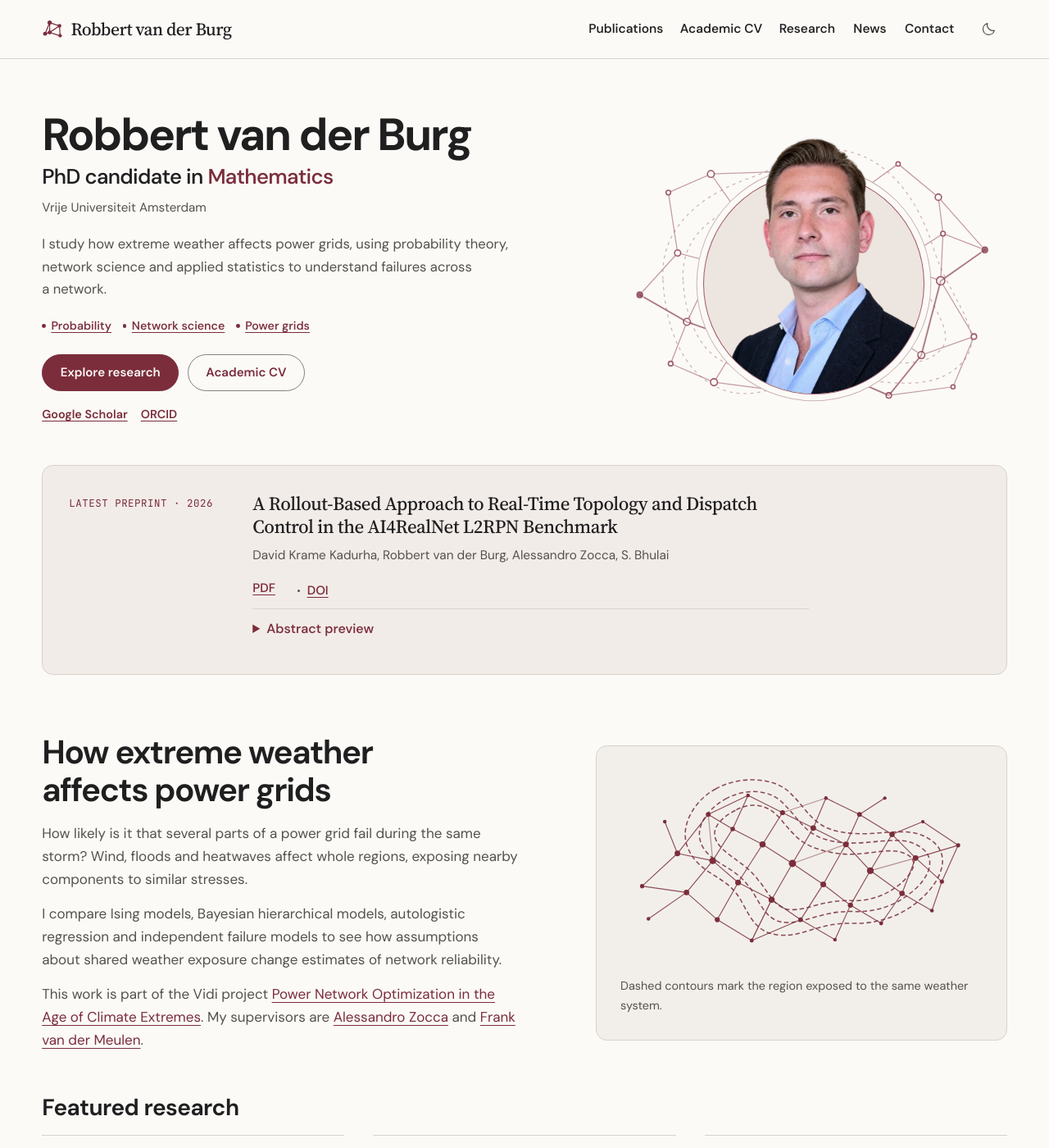
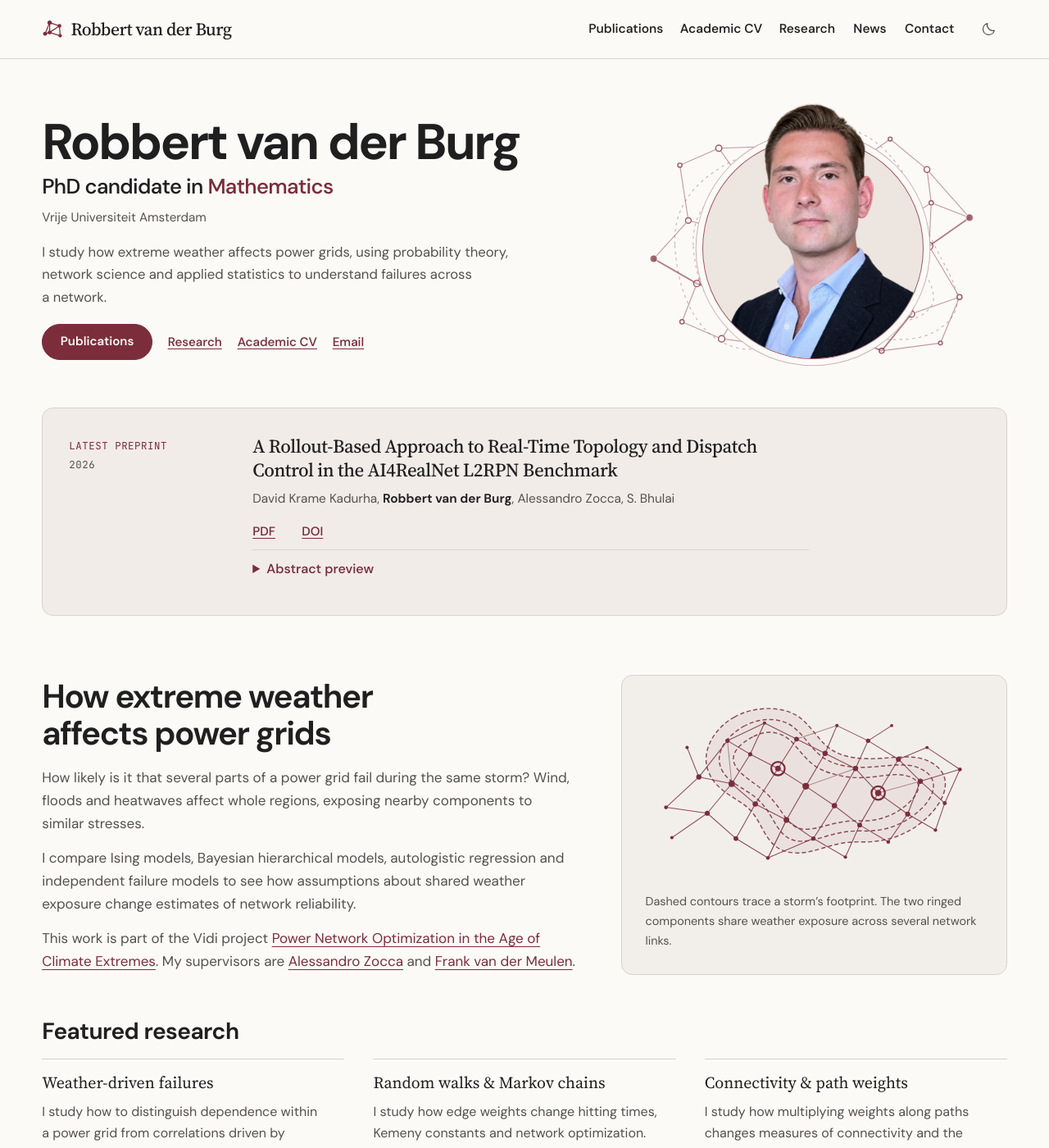
Before and after one commit to robbertvanderburg/robbertvanderburg.github.io, a Jekyll site: the page built from index.html, in a window 1280 px wide and 1400 px high. Shown: the whole window at 82% size. Built offline with Jekyll 4.4.1, drawn with Linux system fonts in a browser that asks for light colours; some of the changed text lies outside the part shown.

Commit message:
Refine the responsive academic profile, research figure and footer

```diff
--- a/_includes/footer.html
+++ b/_includes/footer.html
@@ -1,13 +1,22 @@
 <footer class="footer">
-<div class="wrap">
-  <div class="footer-top">
-  <div><a class="wordmark" href="{{ '/' | relative_url }}">{{ site.author.name }}</a>
-  <p>{{ site.author.department }}, {{ site.author.affiliation }}</p>
+  <div class="wrap">
+    <div class="footer-top">
+      <div class="footer-identity">
+        <a class="wordmark" href="{{ '/' | relative_url }}">{{ site.author.name }}</a>
+        <p>{{ site.author.department }}<br>{{ site.author.affiliation }}</p>
+        <a class="footer-email" href="mailto:{{ site.author.email }}">{{ site.author.email }}</a>
+      </div>
+      <nav aria-label="Footer navigation">
+        <div role="group" aria-labelledby="footer-work">
+          <p class="footer-heading" id="footer-work">Academic work</p>
+          {% include nav-links.html paths='/#research,/publications/,/cv/' labels='Research,Publications,Academic CV' %}
+        </div>
+        <div role="group" aria-labelledby="footer-profile">
+          <p class="footer-heading" id="footer-profile">Profile</p>
+          {% include nav-links.html paths='/,/news/,/#contact' labels='Home,News &amp; talks,Contact' %}
+        </div>
+      </nav>
+    </div>
+    <p class="fineprint">© {{ 'now' | date: '%Y' }} {{ site.author.name }}</p>
   </div>
-  <nav aria-label="Footer navigation">{% include nav-links.html %}<a href="{{ '/#contact' | relative_url }}">Contact</a>
-  </nav>
-  </div>
-  <div class="fineprint"><span>© {{ 'now' | date: '%Y' }} {{ site.author.name }}</span><a href="mailto:{{ site.author.email }}">{{ site.author.email }}</a>
-  </div>
-</div>
 </footer>
--- a/_includes/nav-links.html
+++ b/_includes/nav-links.html
@@ -1,3 +1,3 @@
-{% assign paths = '/,/#research,/publications/,/news/,/cv/' | split: ',' %}
-{% assign labels = 'Home,Research,Publications,News,CV' | split: ',' %}
+{% assign paths = include.paths | split: ',' %}
+{% assign labels = include.labels | split: ',' %}
 {% for path in paths %}<a href="{{ path | relative_url }}"{% if page.url == path %} aria-current="page"{% endif %}>{{ labels[forloop.index0] }}</a>{% endfor %}
--- a/assets/css/style.scss
+++ b/assets/css/style.scss
@@ -75,9 +75,9 @@ button { cursor: pointer; }
   html.sticky-header { --sticky-height: var(--mast-height); }
   .sticky-header .masthead { position: sticky; top: 0; }
 }
-.wordmark, .footer nav { display: flex; align-items: center; }
+.wordmark { display: flex; align-items: center; }
 .wordmark { gap: .65rem; min-height: 2.75rem; font: 650 1.17rem/1.18 var(--body); letter-spacing: -.035em; color: var(--ink); text-decoration: none; }
-.footer nav a { display: inline-flex; align-items: center; justify-content: center; min-width: 2.75rem; min-height: 2.75rem; font-size: .94rem; font-weight: 500; color: var(--muted); text-decoration: none; }
+.footer nav a { display: flex; align-items: center; width: fit-content; min-width: 2.75rem; min-height: 2.75rem; font-size: .94rem; font-weight: 500; color: var(--ink); text-decoration: none; }
 .footer nav a:hover, .footer nav a[aria-current] { color: var(--wine); text-decoration: underline; text-underline-offset: .38em; }
 
 .mast-inner, .nav-more { display: flex; align-items: center; gap: clamp(.75rem, 1.6vw, 1.65rem); }
@@ -113,12 +113,12 @@ button { cursor: pointer; }
     "intro    portrait" auto
     / minmax(0, 1.4fr) minmax(0, 1fr);
   align-content: center;
-  gap: 1.15rem clamp(1.5rem, 3.5vw, 3.25rem);
-  padding-block: clamp(2.5rem, 5vw, 4.75rem) clamp(1.75rem, 3vw, 2.75rem);
+  gap: 1rem clamp(1.5rem, 3.5cqi, 3.25rem);
+  padding-block: clamp(2rem, 4.25cqi, 3.5rem) clamp(1.5rem, 3.25cqi, 2.5rem);
 }
 .profile-identity { grid-area: identity; align-self: end; }
-.profile-intro { grid-area: intro; }
-.profile-identity h1 { font-size: clamp(2.3rem, 4.3vw, 4.35rem); }
+.profile-intro { grid-area: intro; align-self: start; }
+.profile-identity h1 { font-size: clamp(2.3rem, 5.2cqi, 4.1rem); }
 .profile-identity h1 span { display: inline-block; max-width: 100%; }
 .role {
   margin-top: .55rem;
@@ -132,7 +132,7 @@ button { cursor: pointer; }
 .profile-visual { grid-area: portrait; min-width: 0; align-self: center; }
 .profile-art {
   position: relative; isolation: isolate; display: grid; place-items: center;
-  aspect-ratio: 500 / 390;
+  max-width: 27rem; margin-inline: auto; aspect-ratio: 500 / 390;
 }
 .profile-network {
   position: absolute; inset: 0; width: 100%; height: 100%;
@@ -188,22 +188,13 @@ button { cursor: pointer; }
   height: auto;
 }
 .intro-copy { max-width: 53ch; font-size: clamp(1rem, 1.3vw, 1.125rem); color: var(--muted); }
-.research-tags {
-  display: flex; flex-wrap: wrap; gap: 0 .85rem; margin: .55rem 0 0; padding: 0; list-style: none;
+.profile-actions, .action-pair {
+  display: flex; flex-wrap: wrap; align-items: center; gap: 0 clamp(.75rem, 1.6cqi, 1.25rem);
 }
-.research-tags a {
-  display: inline-flex; align-items: center; gap: .4rem; min-height: 44px;
-  color: var(--wine); font: 550 .89rem/1.3 var(--body);
-}
-.research-tags a::before { content: ''; width: .3rem; height: .3rem; border-radius: 50%; background: currentColor; }
-.profile-actions { display: flex; flex-wrap: wrap; gap: .65rem; margin-top: .8rem; }
-.profile-links { display: flex; flex-wrap: wrap; gap: 0 1rem; margin-top: .45rem; }
-.profile-links a {
-  display: inline-flex;
-  align-items: center;
-  min-height: 2.75rem;
-  font-size: .9rem;
-  font-weight: 600;
+.profile-actions { margin-top: 1.15rem; }
+.action-pair a:not(.button) {
+  display: inline-flex; align-items: center; min-width: 2.75rem; min-height: 2.75rem;
+  font-size: .94rem; font-weight: 550;
 }
 .button {
   display: inline-flex; align-items: center; justify-content: center; min-height: 2.8rem;
@@ -218,18 +209,14 @@ button { cursor: pointer; }
   padding: clamp(1.15rem, 3vw, 2rem);
   border: 1px solid var(--line); border-radius: .85rem; background: var(--preprint-paper);
 }
-.note-meta { padding-top: .25rem; }
+.note-meta { display: flex; flex-direction: column; gap: .25rem .8rem; padding-top: .25rem; }
+.note-year { color: var(--muted); }
 .preprint-note h2 {
   max-width: 59ch; font: 500 clamp(1.27rem, 1.8vw, 1.65rem)/1.25 var(--serif);
   letter-spacing: -.02em; text-wrap: pretty;
 }
 .preprint-note h2 a { color: inherit; text-decoration: none; }
 .preprint-note h2 a:hover, .preprint-note h2 a:focus-visible { color: var(--wine); text-decoration: underline; }
-.preprint-note .paper-links { gap: 0 .65rem; }
-.preprint-note .paper-links a + a::before {
-  content: ''; flex: none; width: .2rem; height: .2rem; border-radius: 50%;
-  background: var(--muted); margin-inline-end: .55rem;
-}
 .preprint-preview { max-width: 62ch; border-top: 1px solid var(--line); }
 .preprint-preview summary {
   display: list-item; width: fit-content; padding-block: .65rem;
@@ -251,9 +238,12 @@ button { cursor: pointer; }
 .prose { max-width: 65ch; font-size: 1.065rem; }
 .prose h2 { margin-bottom: 1rem; color: var(--ink); }
 .prose p + p, .cv-section p + p { margin-top: .85rem; }
-.research-intro { grid-template-columns: minmax(0, 1.16fr) minmax(0, 1fr); align-items: center; }
+.research-intro {
+  grid-template-columns: minmax(0, 1.4fr) minmax(0, 1fr);
+  gap: clamp(1.5rem, 4cqi, 3.75rem); align-items: center;
+}
 .research-figure {
-  margin: 0; padding: clamp(1rem, 2.5vw, 1.8rem);
+  width: 100%; max-width: 32rem; margin: 0 auto; padding: clamp(1rem, 2.5vw, 1.8rem);
   border: 1px solid var(--line); border-radius: .85rem;
   background: var(--surface);
 }
@@ -270,7 +260,7 @@ button { cursor: pointer; }
 .directions li { display: flex; flex-direction: column; border-top: 1px solid var(--line); padding-top: 1rem; }
 .directions p { margin: .55rem 0 .75rem; }
 .directions a { align-self: flex-start; margin-top: auto; font-weight: 550; }
-.directions a, .heading-row > a, .profiles a, .fineprint a { display: inline-flex; align-items: center; min-height: 2.75rem; }
+.directions a, .heading-row > a, .profiles a, .footer-email { display: inline-flex; align-items: center; min-height: 2.75rem; }
 .heading-row { display: flex; align-items: baseline; justify-content: space-between; gap: 1rem; margin-bottom: 1.65rem; }
 .heading-row > a { font-weight: 550; font-size: .96rem; }
 .pub-list { list-style: none; margin: 0; padding: 0; }
@@ -288,7 +278,7 @@ button { cursor: pointer; }
 .authors { font-size: .96rem; color: var(--muted); margin: .5rem 0 .2rem; }
 .authors strong { color: var(--ink); font-weight: 650; }
 .venue { color: var(--muted); font-style: italic; font-size: .94rem; }
-.paper-links, .profiles, .fineprint, .footer-top { display: flex; flex-wrap: wrap; align-items: baseline; }
+.paper-links, .profiles { display: flex; flex-wrap: wrap; align-items: baseline; }
 .paper-links { gap: 0 1rem; margin-top: .3rem; }
 .paper-links a { display: inline-flex; align-items: center; min-width: 2.75rem; min-height: 2.75rem; max-width: 100%; font-size: .94rem; font-weight: 550; }
 .text-action, .citation summary {
@@ -333,14 +323,20 @@ button { cursor: pointer; }
 .academic-timeline p { color: var(--muted); }
 .academic-timeline .timeline-institution { margin-top: .2rem; font-weight: 600; color: var(--ink); }
 .contact { align-items: center; }
-.email { font: clamp(1.5rem,2.5vw,2rem)/1.3 var(--serif); overflow-wrap: anywhere; }
+.email { display: inline-block; min-height: 2.75rem; padding-block: .3rem; font: clamp(1.5rem,2.5vw,2rem)/1.3 var(--serif); overflow-wrap: anywhere; }
 .profiles { gap: 0 1.3rem; margin-top: .65rem; }
-.footer { border-top: 1px solid var(--line); background: var(--surface);  }
-.footer-top, .fineprint { justify-content: space-between; gap: .75rem 1.5rem; padding-block: 2rem; }
-.footer p, .fineprint { color: var(--muted); }
-.footer p { font-size: .93rem; margin-top: .5rem; }
-.footer nav { gap: 0 1.1rem; flex-wrap: wrap; }
-.fineprint { border-top: 1px solid var(--line); font: .75rem/1.5 var(--mono); padding-block: 1.1rem; }
+.footer { border-top: 1px solid var(--line); background: var(--surface); overflow-wrap: anywhere; }
+.footer-top {
+  display: grid; grid-template-columns: minmax(0, 1fr) minmax(0, 1fr);
+  gap: 1.25rem clamp(2rem, 6vw, 5rem); padding-block: clamp(1.5rem, 3vw, 2.5rem);
+}
+.footer-identity .wordmark { width: fit-content; }
+.footer-identity p, .footer-email { font-size: .94rem; }
+.footer-identity p, .footer-heading, .fineprint { color: var(--muted); }
+.footer-email { max-width: 100%; }
+.footer nav { display: grid; grid-template-columns: repeat(2, minmax(0, 1fr)); gap: 1rem; align-self: start; }
+.footer-heading { margin-block: .55rem .35rem; font-weight: 650; font-size: .9rem; }
+.fineprint { border-top: 1px solid var(--line); font: .75rem/1.5 var(--mono); padding-block: 1rem; }
 .page-intro {
   display: grid; gap: .85rem;
   padding-block: clamp(2rem, 4.5vw, 4rem) clamp(1.4rem, 3vw, 2.5rem);
@@ -540,8 +536,10 @@ button { cursor: pointer; }
   .contents-links { display: flex; flex-wrap: wrap; gap: 0 1.25rem; }
 }
 @container page (max-width: 48rem) {
+  .preprint-note { grid-template-columns: minmax(0, 1fr); gap: .55rem; }
+  .note-meta { flex-direction: row; flex-wrap: wrap; align-items: baseline; padding: 0; }
+  .note-year { padding-inline-start: .8rem; border-inline-start: 1px solid var(--strong-line); }
   .research-intro { grid-template-columns: minmax(0, 1fr); gap: 1.5rem; }
-  .research-figure { max-width: 34rem; }
   .directions { grid-template-columns: minmax(0, 1fr); gap: 1rem; }
   .directions li { display: grid; grid-template-columns: minmax(0, 1fr) minmax(0, 1.4fr); gap: .2rem 1.5rem; }
   .directions p { margin: 0; }
@@ -552,29 +550,25 @@ button { cursor: pointer; }
     grid-template:
       "identity portrait"
       "intro    intro"
-      / minmax(0, 1fr) minmax(0, 29%);
-    min-height: 0;
-    gap: 1.2rem .9rem;
-    padding-block: clamp(2.15rem, 7vw, 3rem) 1.4rem;
+      / minmax(0, 1fr) minmax(0, 32%);
+    gap: .95rem .75rem;
+    padding-block: clamp(1.5rem, 5.5cqi, 2.45rem) 1.25rem;
   }
   .profile-identity { align-self: center; }
-  .profile-identity h1 { font-size: clamp(1.7rem, 7.7cqi, 2.8rem); }
+  .profile-identity h1 { font-size: clamp(1.85rem, 8.4cqi, 2.8rem); }
   .role { font-size: clamp(1rem, 3.5vw, 1.5rem); }
   .institutional { margin-top: .4rem; font-size: .88rem; line-height: 1.35; }
-  .profile-art { margin-inline: -.35rem; aspect-ratio: 1; }
-  .profile-network { inset-inline: -9%; width: 118%; }
+  .profile-art { aspect-ratio: 1; }
+  .profile-network { inset-inline-start: -9%; width: 118%; }
   .profile-portrait {
     width: min(78%, 9.25rem); margin-top: .65rem;
     box-shadow: 0 0 0 1px var(--diagram), 0 0 0 .22rem var(--paper),
                 0 0 0 calc(.22rem + 1px) var(--diagram-line);
   }
   .intro-copy { font-size: 1rem; line-height: 1.55; }
-  .profile-actions { margin-top: 1rem; }
+  .profile-actions { margin-top: .75rem; }
   .profile-actions .button { padding-inline: clamp(.8rem, 3.5vw, 1.35rem); }
-  .profile-links { margin-top: .25rem; }
-  .preprint-note, .cv-intro { grid-template-columns: minmax(0, 1fr); }
-  .preprint-note { gap: .55rem; }
-  .note-meta { padding: 0; }
+  .cv-intro { grid-template-columns: minmax(0, 1fr); }
   .academic-timeline li { grid-template-columns: minmax(0, 1fr); row-gap: .2rem; }
   .split, .archive-year { grid-template-columns: minmax(0, 1fr); gap: 1rem; }
   .directions li { display: flex; }
@@ -588,20 +582,37 @@ button { cursor: pointer; }
   .contents-links { display: grid; grid-template-columns: repeat(2, minmax(0, 1fr)); gap: 0 .75rem; }
   .archive-year > h2 { font-size: 2.5rem; }
 }
+@container page (max-width: 23rem) {
+  .profile-actions { display: grid; grid-template-columns: max-content minmax(0, 1fr); justify-items: start; }
+  .action-pair { display: contents; }
+}
+@container page (min-width: 16.51rem) and (max-width: 21rem) {
+  .profile-spread {
+    grid-template:
+      "name portrait"
+      "role portrait"
+      "institution institution"
+      "intro intro"
+      / minmax(0, 1fr) minmax(0, 34%);
+    row-gap: 0;
+  }
+  .profile-identity { display: contents; }
+  .profile-identity h1 { grid-area: name; }
+  .role { grid-area: role; }
+  .institutional { grid-area: institution; }
+  .profile-intro { padding-top: .95rem; }
+}
 @container page (max-width: 16.5rem) {
   .profile-spread { grid-template: "identity" "portrait" "intro" / minmax(0, 1fr); gap: 1rem; padding-top: 1.5rem; }
   .profile-identity h1 { font-size: 1.5rem; }
-  .profile-visual { width: min(100%, 11rem); }
-  .profile-art { margin-inline: 0; }
-  .profile-network { inset-inline: 0; width: 100%; }
-  .contents { grid-template-columns: 1fr; }
+  .profile-visual { width: min(100%, 8rem); justify-self: center; }
+  .profile-actions { grid-template-columns: minmax(0, 1fr); }
+  .contents-links { grid-template-columns: 1fr; }
   .heading-row h2 { font-size: 1.6rem; }
 }
 @media (max-width: 42rem) {
-  .footer-top { display: grid; gap: .75rem; }
-  .footer nav { gap: 0 .75rem; }
-  .footer nav a { justify-content: start; }
-  .fineprint { padding-block: .65rem; gap: 0 1rem; }
+  .footer-top { grid-template-columns: minmax(0, 1fr); }
+  .footer nav { padding-top: .5rem; border-top: 1px solid var(--line); }
 }
 @media print {
   @page { margin: 14mm; }
--- a/index.html
+++ b/index.html
@@ -21,8 +21,8 @@ description: Robbert van der Burg, PhD candidate in Mathematics at Vrije Univers
         <div class="profile-portrait">
           <div class="profile-matte">
             <img class="profile-cutout" src="{{ '/assets/images/robbert-cutout-ai.webp' | relative_url }}"
-                 srcset="{{ '/assets/images/robbert-cutout-small.webp' | relative_url }} 320w, {{ '/assets/images/robbert-cutout-ai.webp' | relative_url }} 760w"
-                 sizes="(max-width: 40em) 28vw, (max-width: 76em) 26vw, 16.5rem"
+                 srcset="{{ '/assets/images/robbert-cutout-160.webp' | relative_url }} 160w, {{ '/assets/images/robbert-cutout-small.webp' | relative_url }} 320w, {{ '/assets/images/robbert-cutout-512.webp' | relative_url }} 512w, {{ '/assets/images/robbert-cutout-ai.webp' | relative_url }} 760w"
+                 sizes="(max-width: 39em) 21vw, (max-width: 72em) 22vw, 15.5rem"
                  width="760" height="1035" alt="Robbert van der Burg" fetchpriority="high">
           </div>
         </div>
@@ -30,31 +30,24 @@ description: Robbert van der Burg, PhD candidate in Mathematics at Vrije Univers
     </div>
     <div class="profile-intro">
       <p class="intro-copy">I study how extreme weather affects power grids, using probability theory, network science and applied statistics to understand failures across a network.</p>
-      <ul class="research-tags" aria-label="Research topics">
-        <li><a href="#random-walks">Probability</a></li>
-        <li><a href="#network-paths">Network science</a></li>
-        <li><a href="#infrastructure">Power grids</a></li>
-      </ul>
       <div class="profile-actions">
-        <a class="button" href="#research">Explore research</a>
-        <a class="button button-secondary" href="{{ '/cv/' | relative_url }}">Academic CV</a>
-      </div>
-      <div class="profile-links">
-        {% if site.author.google_scholar and site.author.google_scholar != '' %}
-          <a href="https://scholar.google.com/citations?user={{ site.author.google_scholar }}">Google Scholar</a>
-        {% endif %}
-        {% if site.author.orcid and site.author.orcid != '' %}
-          <a href="https://orcid.org/{{ site.author.orcid }}">ORCID</a>
-        {% endif %}
+        <span class="action-pair">
+          <a class="button" href="{{ '/publications/' | relative_url }}">Publications</a>
+          <a href="#research">Research</a>
+        </span>
+        <span class="action-pair">
+          <a href="{{ '/cv/' | relative_url }}">Academic CV</a>
+          <a href="mailto:{{ site.author.email }}">Email<span class="sr-only"> {{ site.author.name }}</span></a>
+        </span>
       </div>
     </div>
   </div>
   {% if lead %}{% assign p = lead %}
     <section class="preprint-note" aria-labelledby="lead-title">
-      <p class="meta note-meta">Latest preprint{% if p.year %} <span aria-hidden="true">·</span> {{ p.year }}{% endif %}</p>
+      <p class="meta note-meta">Latest preprint{% if p.year %} <span class="note-year">{{ p.year }}</span>{% endif %}</p>
       <div>
         <h2 id="lead-title">{% if p.url and p.url != '' %}<a href="{{ p.url | escape }}">{{ p.title | escape }}</a>{% else %}{{ p.title | escape }}{% endif %}</h2>
-        <p class="authors">{{ p.authors | escape }}</p>
+        <p class="authors">{% include paper-authors.html %}</p>
         {% include paper-links.html primary_url=p.url compact=true %}
         {% assign summary = site.data.preprint_summaries[p.arxiv] %}
         {% if summary %}
@@ -78,8 +71,8 @@ description: Robbert van der Burg, PhD candidate in Mathematics at Vrije Univers
     </div>
     <figure class="research-figure">
       <img src="{{ '/assets/images/network-study.svg' | relative_url }}" width="400" height="216"
-           alt="Weather contours cross several connected nodes in a network" loading="lazy">
-      <figcaption>Dashed contours mark the region exposed to the same weather system.</figcaption>
+           alt="Two ringed grid components lie inside the same storm footprint, several network links apart." loading="lazy">
+      <figcaption>Dashed contours trace a storm’s footprint. The two ringed components share weather exposure across several network links.</figcaption>
     </figure>
   </div>
   <section class="featured-research" aria-labelledby="projects-title">
```
Also changed, not shown: assets/images/network-study.svg, assets/images/robbert-cutout-160.webp (added), assets/images/robbert-cutout-512.webp (added).
